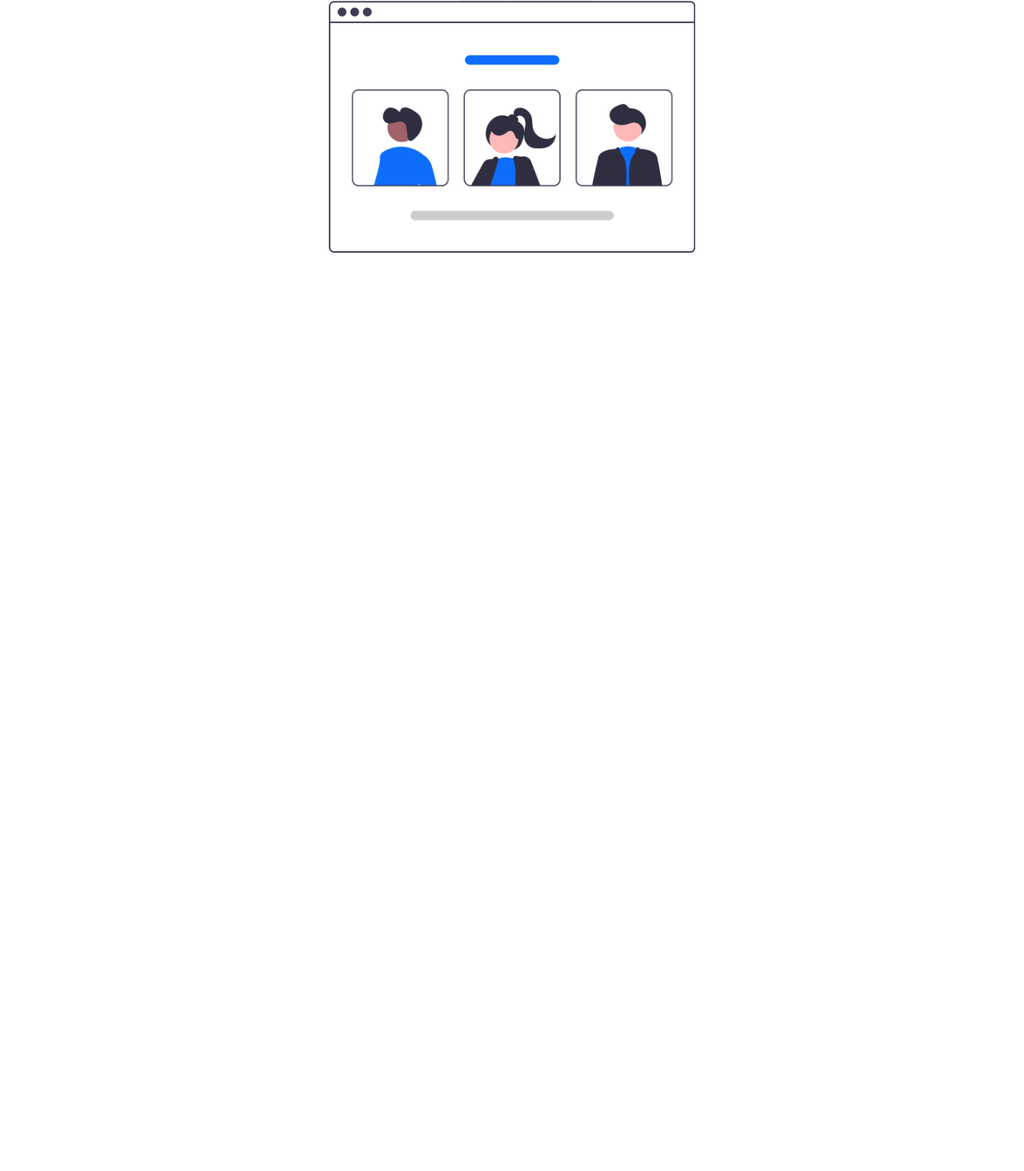
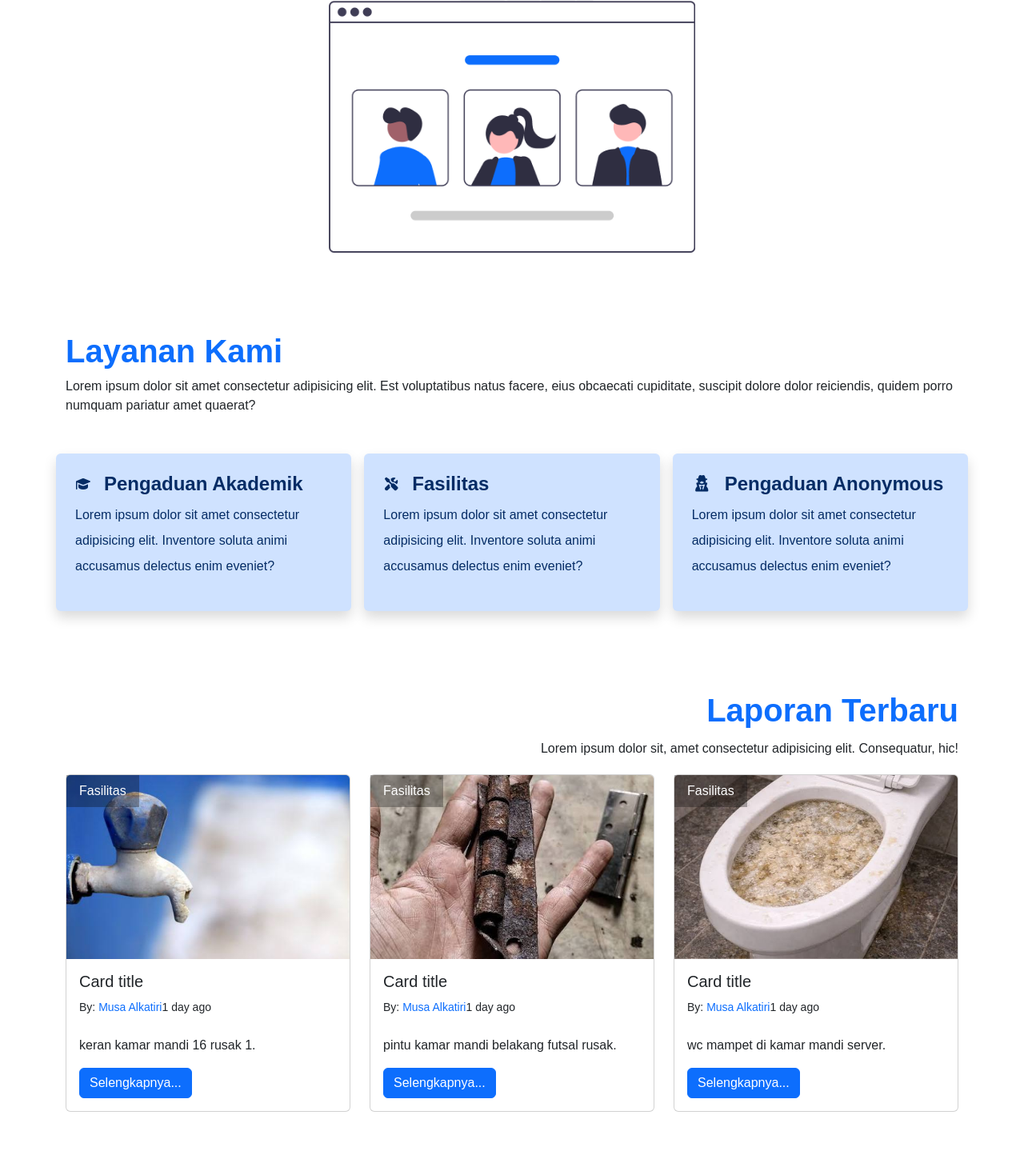
Before and after one commit to nabilakhaaalid-create/e-report-musa, a plain HTML site: page index.html in a window 1280 px wide. Shown: the part 1003-2467 px from the top of the page at 80% size. Before the commit the page ends 1418 px from the top, so only its background shows below. Drawn offline with nearby package versions, Linux system fonts and the light colour scheme.

Commit message:
update mrr

```diff
--- a/assets/style.css
+++ b/assets/style.css
@@ -24,3 +24,7 @@ section{
     width: 75%;
 }
 }
+
+.kategori{
+    background-color: rgba(0, 0, 0, 0.3);
+}
--- a/index.html
+++ b/index.html
@@ -13,6 +13,9 @@
 
     <!-- my css -->
     <link rel="stylesheet" href="assets/style.css">
+
+    <!-- cdn fontawesom -->
+     <link rel="stylesheet" href="https://cdnjs.cloudflare.com/ajax/libs/font-awesome/7.3.1/css/all.css" integrity="sha512-x9WwyMYBnlXMNQ6kQ/Lyzu1NqIhLQKL5Oq6xByfXuRj7s9CskyCbLv/1IjqzJmXwFXWr0ov6jBV7Qbc0hh9nHg==" crossorigin="anonymous" referrerpolicy="no-referrer">
 </head>
 
 <body>
@@ -86,13 +89,103 @@
             <div class="about row">
                 <div class="col text-center">
                     <h1 class="text-primary fw-bold mb-4">Tentang Kami</h1>
-                    <p>Lorem ipsum dolor, sit amet consectetur adipisicing elit. Dicta laudantium vel quis illo vitae obcaecati fugit eligendi deleniti repellendus pariatur.</p>
+                    <p>Lorem ipsum dolor, sit amet consectetur adipisicing elit. Dicta laudantium vel quis illo vitae
+                        obcaecati fugit eligendi deleniti repellendus pariatur.</p>
                     <img src="assets/images/team.png" alt="foto team">
                 </div>
             </div>
         </div>
 
     </section>
+
+    <!-- services -->
+    <section id="services" class="p-3 p-lg-0">
+        <div class="container">
+            <div>
+                <h1 class="fw-bold text-primary">Layanan Kami</h1>
+                <p>Lorem ipsum dolor sit amet consectetur adipisicing elit. Est voluptatibus natus facere, eius
+                    obcaecati cupiditate, suscipit dolore dolor reiciendis, quidem porro numquam pariatur amet quaerat?
+                </p>
+            </div>
+            <div class="row services mt-5 gap-3">
+                <div class="col bg-primary-subtle p-4 shadow rounded text-primary-emphasis">
+                    <div class="d-flex gap-3 align-items-center mb-2">
+                        <i class="fa-duotone fa-solid fa-graduation-cap"></i>
+                        <h4 class="fw-semibold mb-0">Pengaduan Akademik</h4>
+                    </div>
+                    <p class="lh-lg">Lorem ipsum dolor sit amet consectetur adipisicing elit. Inventore soluta animi accusamus delectus enim eveniet?</p>
+                </div>
+                <div class="col bg-primary-subtle p-4 shadow rounded text-primary-emphasis">
+                    <div class="d-flex gap-3 align-items-center mb-2">
+                       <i class="fa-solid fa-screwdriver-wrench"></i>
+                        <h4 class="fw-semibold mb-0">Fasilitas</h4>
+                    </div>
+                    <p class="lh-lg">Lorem ipsum dolor sit amet consectetur adipisicing elit. Inventore soluta animi accusamus delectus enim eveniet?</p>
+                </div>
+                <div class="col bg-primary-subtle p-4 shadow rounded text-primary-emphasis">
+                    <div class="d-flex gap-3 align-items-center mb-2">
+                        <i class="fa-solid fa-user-secret fs-5"></i>
+                        <h4 class="fw-semibold mb-0">Pengaduan Anonymous</h4>
+                    </div>
+                    <p class="lh-lg">Lorem ipsum dolor sit amet consectetur adipisicing elit. Inventore soluta animi accusamus delectus enim eveniet?</p>
+                </div>
+            </div>
+        </div>
+    </section>
+
+    <!-- Recent Report -->
+     <section class="Recent">
+        <div class="container">
+            <div class="text-end">
+                <h1 class="fw-bold text-primary">Laporan Terbaru</h1>
+                <p class="lh-lg">Lorem ipsum dolor sit, amet consectetur adipisicing elit. Consequatur, hic!</p>
+            </div>
+            <div class="row Recent">
+                <div class="col-lg-4 col-md-6 mb-4">
+                    <div class="card">
+                        <div class="kategori position-absolute px-3 py-2 ">
+                            <a class="text-white text-decoration-none" href="">Fasilitas</a>
+                        </div>
+                        <img style="max-height: 230px; object-fit: cover; overflow: hidden;" src="assets/images/krn ruda.png" class="card-img-top" alt="">
+                        <div class="card-body">
+                            <h5 class="card-title">Card title</h5>
+                            <small>By: <a class="text-decoration-none" href="">Musa Alkatiri</a>1 day ago</small>
+                            <p class="card-text mt-4">keran kamar mandi 16 rusak 1.</p>
+                            <a href="#" class="btn btn-primary">Selengkapnya...</a>
+                        </div>
+                        </div>
+                </div>
+                <div class="col-lg-4 col-md-6 mb-4">
+                    <div class="card">
+                        <div class="kategori position-absolute px-3 py-2 ">
+                            <a class="text-white text-decoration-none" href="">Fasilitas</a>
+                        </div>
+                        <img style="max-height: 230px; object-fit: cover; overflow: hidden;" src="assets/images/pintu.png" class="card-img-top" alt="">
+                        <div class="card-body">
+                            <h5 class="card-title">Card title</h5>
+                            <small>By: <a class="text-decoration-none" href="">Musa Alkatiri</a>1 day ago</small>
+                            <p class="card-text mt-4">pintu kamar mandi belakang futsal rusak.</p>
+                            <a href="#" class="btn btn-primary">Selengkapnya...</a>
+                        </div>
+                        </div>
+                </div>
+                <div class="col-lg-4 col-md-6 mb-4">
+                    <div class="card">
+                        <div class="kategori position-absolute px-3 py-2 ">
+                            <a class="text-white text-decoration-none" href="">Fasilitas</a>
+                        </div>
+                        <img style="height: 230px; max-height: 230px; object-fit: cover; overflow: hidden;" src="assets/images/image.png" class="card-img-top" alt="">
+                        <div class="card-body">
+                            <h5 class="card-title">Card title</h5>
+                            <small>By: <a class="text-decoration-none" href="">Musa Alkatiri</a>1 day ago</small>
+                            <p class="card-text mt-4">wc mampet di kamar mandi server.</p>
+                            <a href="#" class="btn btn-primary">Selengkapnya...</a>
+                        </div>
+                        </div>
+                </div>
+            </div>
+        </div>
+     </section>
 
 
 
```
Also changed, not shown: assets/images/image.png (added), assets/images/krn ruda.png (added), assets/images/pintu.png (added).
